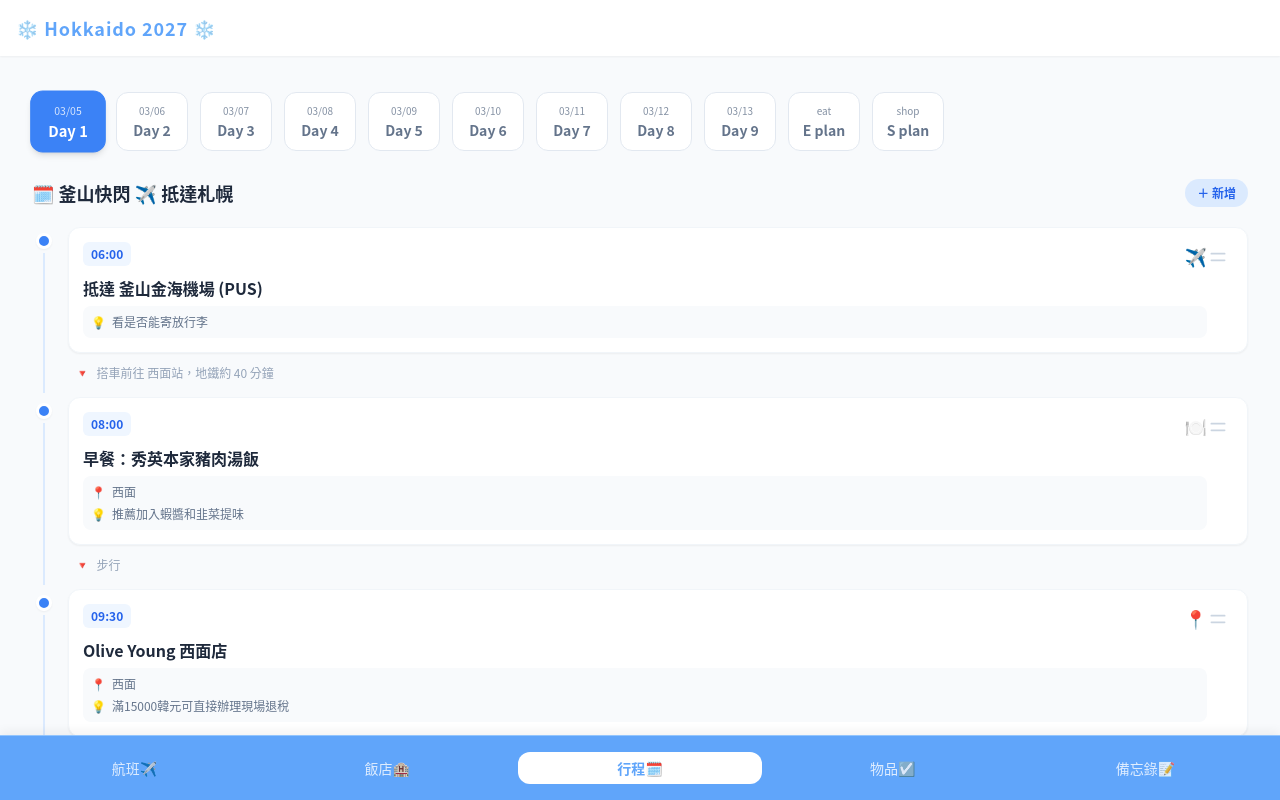
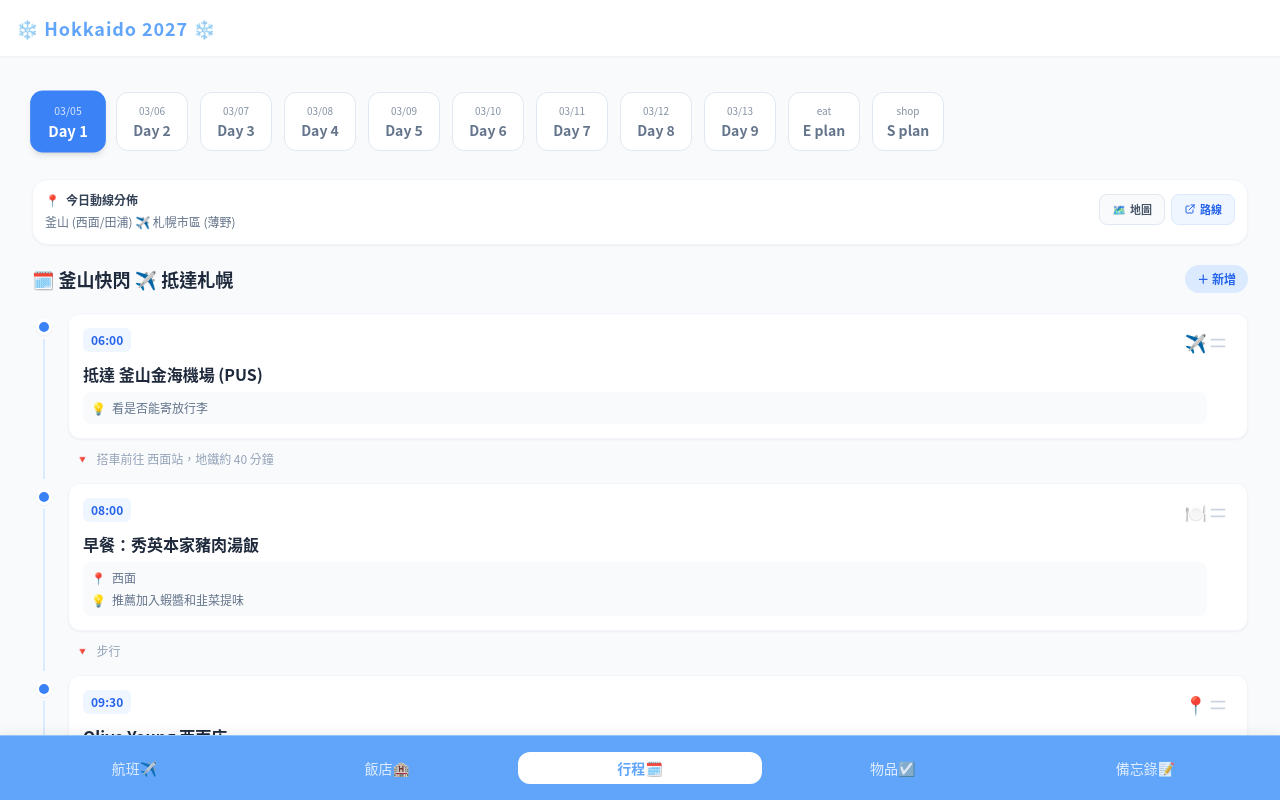
Before and after one commit to Hannahan2000/hokkaido-trip2027, an Angular app: page /itinerary in a window 1280 px wide. Built offline with nearby package versions, Linux system fonts and the light colour scheme.

Commit message:
feat: 新增還原行程、每日動線地圖

```diff
--- a/src/app/pages/itinerary/itinerary.component.html
+++ b/src/app/pages/itinerary/itinerary.component.html
@@ -14,6 +14,60 @@
 
   <!-- 2. 行程時間軸區塊 (獨立滾動區域) -->
   <div class="flex-1 overflow-y-auto px-4 pt-4 pb-32">
+
+    <!-- 🗺️ 今日動線分佈與地圖卡片 (結合方案 1 & 方案 2) -->
+    <div *ngIf="currentDay?.areaSummary" class="bg-white rounded-2xl p-3 mb-5 border border-slate-100 shadow-sm transition-all">
+      <div class="flex items-start justify-between gap-3">
+        <div class="flex-1 min-w-0">
+          <div class="flex items-center gap-1.5 text-xs font-bold text-slate-700 mb-1">
+            <span class="text-blue-500">📍</span>
+            <span>今日動線分佈</span>
+          </div>
+          <p class="text-xs text-slate-500 leading-relaxed font-medium">
+            {{ currentDay?.areaSummary }}
+          </p>
+        </div>
+
+        <!-- 按鈕操作區 -->
+        <div class="flex items-center gap-1.5 shrink-0 pt-0.5 whitespace-nowrap">
+          <!-- 方案 1：展開 / 收合地圖預覽 -->
+          <button (click)="toggleMap()"
+                  class="text-[11px] font-bold py-1.5 px-3 rounded-lg border transition-all flex items-center gap-1 active:scale-95"
+                  [ngClass]="isMapExpanded ? 'bg-blue-500 text-white border-blue-500 shadow-sm' : 'bg-slate-50 text-slate-600 border-slate-200 hover:bg-slate-100'">
+            <span>🗺️</span>
+            <span>{{ isMapExpanded ? '收合地圖' : '地圖' }}</span>
+          </button>
+
+          <!-- 方案 2：外連 Google Maps App 路線規劃 -->
+          <a *ngIf="currentGoogleMapsRouteUrl"
+             [href]="currentGoogleMapsRouteUrl"
+             target="_blank"
+             class="text-[11px] font-bold py-1.5 px-3 rounded-lg bg-blue-50 text-blue-600 border border-blue-100 hover:bg-blue-100 transition-all flex items-center gap-1 active:scale-95"
+             title="在 Google Maps 開啟完整導航路線">
+            <svg class="w-3 h-3" fill="none" stroke="currentColor" viewBox="0 0 24 24">
+              <path stroke-linecap="round" stroke-linejoin="round" stroke-width="2" d="M10 6H6a2 2 0 00-2 2v10a2 2 0 002 2h10a2 2 0 002-2v-4M14 4h6m0 0v6m0-6L10 14"></path>
+            </svg>
+            <span>路線</span>
+          </a>
+        </div>
+      </div>
+
+      <!-- 嵌入式地圖區塊 (方案 1：點擊展開) -->
+      <div *ngIf="isMapExpanded" class="mt-3 pt-3 border-t border-slate-100 animate-fade-in">
+        <div class="relative w-full h-48 rounded-xl overflow-hidden bg-slate-100 border border-slate-200 shadow-inner">
+          <iframe [src]="currentMapEmbedUrl"
+                  class="w-full h-full border-0"
+                  loading="lazy"
+                  allowfullscreen
+                  referrerpolicy="no-referrer-when-downgrade">
+          </iframe>
+        </div>
+        <div class="mt-2 flex justify-between items-center text-[11px] text-slate-400 px-1 text-xs">
+          <span>💡 提示：雙指可在地圖內縮放與平移</span>
+          <button (click)="isMapExpanded = false" class="text-blue-500 hover:underline font-medium">收起地圖 ▴</button>
+        </div>
+      </div>
+    </div>
 
     <h3 class="text-slate-800 font-bold text-lg mb-5 flex items-center justify-between">
       <span>🗓️ {{ currentDay?.title }}</span>
@@ -67,6 +121,19 @@
 
       </div>
     </div>
+
+    <!-- 3. 底部輔助操作區：還原預設行程 -->
+    <div class="mt-8 mb-6 flex flex-col items-center justify-center gap-1.5">
+      <button (click)="resetToDefault()"
+              class="text-xs text-slate-400 hover:text-rose-500 active:scale-95 transition-all flex items-center gap-1.5 py-2 px-3.5 rounded-full border border-slate-200 bg-white shadow-xs hover:border-slate-300">
+        <svg class="w-3.5 h-3.5" fill="none" stroke="currentColor" viewBox="0 0 24 24">
+          <path stroke-linecap="round" stroke-linejoin="round" stroke-width="2" d="M4 4v5h.582m15.356 2A8.001 8.001 0 004.582 9m0 0H9m11 11v-5h-.581m0 0a8.003 8.003 0 01-15.357-2m15.357 2H15"></path>
+        </svg>
+        還原預設行程
+      </button>
+      <span class="text-[10px] text-slate-300">若行程順序混亂或想重設，點此可回復初始內容</span>
+    </div>
+
   </div>
 </div>
 
@@ -96,7 +163,7 @@
 
   <div class="flex-1 overflow-y-auto px-6 pb-24">
     <div class="flex justify-between items-center mb-6 mt-2">
-      <h3 class="font-bold text-xl text-slate-800">{{ isNew ? '新增行程' : '編輯行程' }}</h3>
+      <h3 class="font-bold text-xl text-slate-800">{{ isNew ? '新增行程' : '行程' }}</h3>
       <button *ngIf="!isNew" (click)="deleteActivity()" class="text-slate-500 hover:text-red-400 active:scale-90 transition-transform p-1 -mr-1">
         <svg class="w-4 h-4" fill="none" stroke="currentColor" viewBox="0 0 24 24">
             <path stroke-linecap="round" stroke-linejoin="round" stroke-width="2" d="M19 7l-.867 12.142A2 2 0 0116.138 21H7.862a2 2 0 01-1.995-1.858L5 7m5 4v6m4-6v6m1-10V4a1 1 0 00-1-1h-4a1 1 0 00-1 1v3M4 7h16"></path>
--- a/src/app/pages/itinerary/itinerary.component.ts
+++ b/src/app/pages/itinerary/itinerary.component.ts
@@ -1,4 +1,5 @@
 import { Component, OnInit } from '@angular/core';
+import { DomSanitizer, SafeResourceUrl } from '@angular/platform-browser';
 import { CdkDragDrop, moveItemInArray } from '@angular/cdk/drag-drop';
 
 export interface Activity {
@@ -17,6 +18,8 @@ export interface DayPlan {
   date: string;
   title: string;
   activities: Activity[];
+  areaSummary?: string; // 今日動線摘要 (方案 2)
+  mapQuery?: string;    // 今日地圖搜尋中心/關鍵字 (方案 1)
 }
 
 @Component({
@@ -28,6 +31,9 @@ export class ItineraryComponent implements OnInit {
   selectedDayId: number | string = 1;
   days: DayPlan[] = [];
 
+  // 地圖展開狀態 (方案 1)
+  isMapExpanded = false;
+
   // 編輯面板狀態
   isSheetOpen = false;
   editingAct: Partial<Activity> | null = null;
@@ -37,6 +43,8 @@ export class ItineraryComponent implements OnInit {
   // 新增這個變數來專門控制動畫
   isSheetAnimating = false;
 
+  constructor(private sanitizer: DomSanitizer) {}
+
   ngOnInit() {
     this.loadData();
   }
@@ -45,14 +53,68 @@ export class ItineraryComponent implements OnInit {
     return typeof val === 'number';
   }
 
-  // 讀取資料 (若無存檔，則載入預設 9 天骨架)
+  // 切換地圖顯示/收合
+  toggleMap() {
+    this.isMapExpanded = !this.isMapExpanded;
+  }
+
+  // 取得當前日期的 Google Maps 嵌入網址 (方案 1)
+  get currentMapEmbedUrl(): SafeResourceUrl {
+    const day = this.currentDay;
+    if (!day) return this.sanitizer.bypassSecurityTrustResourceUrl('about:blank');
+    const query = day.mapQuery || (day.activities.find(a => a.location)?.location || day.title);
+    const url = `https://maps.google.com/maps?q=${encodeURIComponent(query)}&t=&z=12&ie=UTF8&iwloc=&output=embed`;
+    return this.sanitizer.bypassSecurityTrustResourceUrl(url);
+  }
+
+  // 取得當前日期的 Google Maps 多點導航/路線規劃網址 (方案 2)
+  get currentGoogleMapsRouteUrl(): string {
+    const day = this.currentDay;
+    if (!day || !day.activities || day.activities.length === 0) return '';
+    const validStops = day.activities
+      .map(a => a.location ? `${a.location} ${a.title}` : a.title)
+      .filter(name => !name.includes('退房') && !name.includes('休息') && !name.includes('自由活動') && !name.includes('備案'));
+
+    if (validStops.length === 0) return '';
+    if (validStops.length === 1) {
+      return `https://www.google.com/maps/search/?api=1&query=${encodeURIComponent(validStops[0])}`;
+    }
+
+    const origin = encodeURIComponent(validStops[0]);
+    const destination = encodeURIComponent(validStops[validStops.length - 1]);
+    const waypoints = validStops.slice(1, -1).slice(0, 8).map(s => encodeURIComponent(s)).join('|');
+    return `https://www.google.com/maps/dir/?api=1&origin=${origin}&destination=${destination}${waypoints ? '&waypoints=' + waypoints : ''}`;
+  }
+
+  // 讀取資料 (若無存檔，則載入預設 9 天骨架；若有存檔，補齊動線與地圖欄位)
   loadData() {
     const saved = localStorage.getItem('hokkaido_itinerary');
+    const defaultDays = this.generateDefault9Days();
     if (saved) {
-      this.days = JSON.parse(saved);
+      const parsedDays: DayPlan[] = JSON.parse(saved);
+      this.days = parsedDays.map(d => {
+        const def = defaultDays.find(x => x.dayId === d.dayId);
+        return {
+          ...def,
+          ...d,
+          areaSummary: d.areaSummary || def?.areaSummary,
+          mapQuery: d.mapQuery || def?.mapQuery
+        };
+      });
     } else {
+      this.days = defaultDays;
+      this.saveData();
+    }
+  }
+
+  // 還原預設行程
+  resetToDefault() {
+    const isConfirm = confirm('確定要還原成預設行程嗎？\n這將會清除您所有的自訂修改與拖曳排序！');
+    if (isConfirm) {
+      localStorage.removeItem('hokkaido_itinerary');
       this.days = this.generateDefault9Days();
       this.saveData();
+      alert('已成功還原預設行程！');
     }
   }
 
@@ -181,6 +243,8 @@ export class ItineraryComponent implements OnInit {
     return [
       {
         dayId: 1, date: '03/05', title: '釜山快閃 ✈️ 抵達札幌',
+        areaSummary: '釜山 (西面/田浦) ✈️ 札幌市區 (薄野)',
+        mapQuery: '札幌市 中央區',
         activities: [
           { id: 98, time: '06:00', title: '抵達 釜山金海機場 (PUS)', type: 'flight', note: '看是否能寄放行李', transit: '搭車前往 西面站，地鐵約 40 分鐘' },
           { id: 100, time: '08:00', title: '早餐：秀英本家豬肉湯飯', location: '西面', type: 'food', note: '推薦加入蝦醬和韭菜提味', transit: '步行', mapUrl: 'https://maps.app.goo.gl/FjqZYNpdVijKxHVF9' },
@@ -198,10 +262,12 @@ export class ItineraryComponent implements OnInit {
       },
       {
         dayId: 2, date: '03/06', title: '小樽漫遊(魚市星期日休市注意)',
+        areaSummary: '札幌 🚆 小樽運河 ➔ 堺町通 ➔ 朝里海景',
+        mapQuery: '小樽運河',
         activities: [
-          { id: 201, time: '10:45', title: '搭乘 JR 前往小樽', type: 'transport', note: '去程坐右側看海。若花束太大，抵達小樽後可先鎖在車站置物櫃' },
-          { id: 202, time: '11:30', title: '午餐備案 1：鱗友朝市', type: 'food', note: '推薦中沖水產活帝王蟹，但需注意過中午可能收攤', mapUrl: 'https://maps.app.goo.gl/5eg9PLHi7W1TAkoa8' },
-          { id: 203, time: '11:30', title: '午餐備案 2：三角市場', type: 'food', note: '海鮮丼熱門選擇', mapUrl: 'https://maps.app.goo.gl/d2X7ykE2e5cxshe87' },
+          { id: 201, time: '09:00', title: '搭乘 JR 前往小樽', type: 'transport', note: '去程坐右側看海。若花束太大，抵達小樽後可先鎖在車站置物櫃' },
+          { id: 202, time: '10:00', title: '早午餐備案 1：鱗友朝市', type: 'food', note: '推薦中沖水產活帝王蟹，但需注意過中午可能收攤', mapUrl: 'https://maps.app.goo.gl/5eg9PLHi7W1TAkoa8' },
+          { id: 203, time: '11:30', title: '早午餐備案 2：三角市場', type: 'food', note: '海鮮丼熱門選擇', mapUrl: 'https://maps.app.goo.gl/d2X7ykE2e5cxshe87' },
           { id: 204, time: '13:00', title: '船見坂', type: 'spot', note: '順路步行上坡道遠眺海景', mapUrl: 'https://maps.app.goo.gl/mC6B6J7SKiJKsNXA6' },
           { id: 205, time: '14:00', title: '小樽運河散策', type: 'spot', note: '北海道最具代表性的景點之一', mapUrl: 'https://maps.app.goo.gl/s5HAzsV64KNMdKLx8' },
           { id: 20501, time: '14:00', title: '小樽可逛-MIFFY PORT TOWN 小樽店', type: 'spot', note: '', mapUrl: 'https://maps.app.goo.gl/x7xfs5ahYZ1vpkBq6' },
@@ -210,8 +276,8 @@ export class ItineraryComponent implements OnInit {
           { id: 20504, time: '14:00', title: '小樽可逛-LeTAO', type: 'spot', note: '', mapUrl: 'https://maps.app.goo.gl/MWNFYLpPyiEeKDQp7' },
           // { id: 20505, time: '14:00', title: '小樽可逛-MIFFY PORT TOWN 小樽店', type: 'spot', note: '', mapUrl: 'https://maps.app.goo.gl/x7xfs5ahYZ1vpkBq6' },
           { id: 206, time: '15:00', title: '堺町通商店街 / 北一硝子', type: 'spot', note: '推薦 LeTAO 與北菓樓甜點，多數店家傍晚打烊', mapUrl: 'https://maps.app.goo.gl/dRNG8HQEufT7xwGY6' },
-          { id: 207, time: '16:30', title: '小樽蒸汽鐘', type: 'spot', note: '每 15 分鐘噴出蒸汽，十字路口對面拍攝能將音樂盒堂完整同框', mapUrl: 'https://maps.app.goo.gl/rh22zkqY5pK1yvkH8' },
-          { id: 208, time: '17:15', title: '搭 JR 準備回程 (短暫停留朝里)', type: 'transport', note: '回程記得坐左側看夕陽海景' },
+          { id: 207, time: '16:00', title: '小樽蒸汽鐘', type: 'spot', note: '每 15 分鐘噴出蒸汽，十字路口對面拍攝能將音樂盒堂完整同框', mapUrl: 'https://maps.app.goo.gl/rh22zkqY5pK1yvkH8' },
+          { id: 208, time: '16:30', title: '搭 JR 準備回程 (短暫停留朝里)', type: 'transport', note: '回程記得坐左側看夕陽海景' },
           { id: 209, time: '17:30', title: '朝里站', type: 'spot', note: '絕美的日劇海景車站場景，拍完照搭下一班車回札幌', mapUrl: 'https://maps.app.goo.gl/DCdP6iV4AjPsGswS8' },
           { id: 210, time: '19:00', title: '晚餐備案1 ：焼き鳥りぶれ', location: '薄野店 (居酒屋)', type: 'food', note: '好吃居酒屋，記得先預約', mapUrl: 'https://maps.app.goo.gl/pcwYXsKGmYJhTD7o6' },
           { id: 210, time: '19:00', title: '晚餐備案2 ：やきとり おでん 然', location: '薄野店 (居酒屋)', type: 'food', note: '居酒屋', mapUrl: 'https://maps.app.goo.gl/mrAst6q7ArhbDSKE8' }
@@ -219,6 +285,8 @@ export class ItineraryComponent implements OnInit {
       },
       {
         dayId: 3, date: '03/07', title: '札幌市區',
+        areaSummary: '圓山公園 (北海道神宮) ➔ 大通公園 ➔ 時計台 ➔ 狸小路',
+        mapQuery: '大通公園 札幌',
         activities: [
           { id: 300, time: '10:00', title: '取花', type: 'spot', note: '' },
           { id: 301, time: '09:00', title: '早餐：Tully\'s Coffee', location: '札幌 STV 北2条店', type: 'food', note: '吧台設有充電插座，喝杯皇家奶茶充飽電再出發', mapUrl: 'https://maps.app.goo.gl/uwL8iXAqHAabXM239' },
@@ -238,6 +306,8 @@ export class ItineraryComponent implements OnInit {
       },
       {
         dayId: 4, date: '03/08', title: '前往洞爺湖',
+        areaSummary: '札幌出發 🚆 洞爺湖畔八景 🏨 湖之栖',
+        mapQuery: '洞爺湖',
         activities: [
           { id: 401, time: '09:00', title: '辦理退房手續', type: 'hotel', note: '從札幌飯店退房，確認行李' },
           { id: 402, time: '10:00', title: '搭乘北斗號特急前往洞爺', type: 'transport' },
@@ -251,6 +321,8 @@ export class ItineraryComponent implements OnInit {
       },
       {
         dayId: 5, date: '03/09', title: '洞爺湖出發 ➡️ 登別 ➡️ 札幌',
+        areaSummary: '洞爺湖 ➔ 登別地獄谷 ➔ 札幌市區大採購',
+        mapQuery: '登別地獄谷',
         activities: [
           { id: 501, time: '09:30', title: '飯店退房，前往 JR 洞爺站', type: 'hotel', note: '搭乘飯店接駁車或道南巴士前往 JR 車站。1.往登別再回市區/2.往市區' },
           { id: 502, time: '10:15', title: '--------登別備案----------搭乘 JR 特急北斗號 (往登別)', type: 'transport', transit: '車程約 40 分鐘' },
@@ -269,6 +341,8 @@ export class ItineraryComponent implements OnInit {
       },
       {
         dayId: 6,  date: '03/10',  title: '美瑛/富良野 (雪地自駕)方案',
+        areaSummary: '旭川 ➔ 美瑛白金青池 ➔ 聖誕樹 ➔ 上富良野',
+        mapQuery: '美瑛 白金青池',
         activities: [
           {  id: 601,  time: '10:00',  title: '男山酒造資料館 / 高砂酒造',  type: 'spot',  note: '擇一參觀，駕駛請以水或甘酒代步' },
           {  id: 602,  time: '11:45',  title: '旭川拉麵村/旭川當地美食',  type: 'food',  note: '午餐暖胃，吃飽再進入美瑛山區' },
@@ -276,12 +350,14 @@ export class ItineraryComponent implements OnInit {
           {  id: 604,  time: '15:00',  title: 'Kita Kouboh (北工房)',  type: 'food',  note: '自家烘焙咖啡，下午茶休息' },
           {  id: 605,  time: '16:15',  title: '聖誕樹 (Christmas Tree)',  type: 'spot',  note: '黃昏斜射光最美 ' },
           {  id: 606,  time: '17:00',  title: '上富良野 日之出公園',  type: 'spot',  note: '【彈性備案】看愛之鐘與雪白盆地。若天色太暗或太累可省略此點掉頭' },
-          {  id: 607,  time: '18:45',  title: '返回旭川市區',  type: 'transport',  note: '夜間雪地視線較差，請慢行。回市區吃成吉思汗烤肉！'
-          }
+          {  id: 607,  time: '18:45',  title: '返回旭川市區',  type: 'transport',  note: '夜間雪地視線較差！'},
+          {  id: 608, time: '19:30', title: '晚餐：迴轉壽司 トリトン (Toriton)', location: '北8条光星店', type: 'food', note: '抽號碼牌後可掃碼用 LINE 查看進度！推薦油脂豐富的鮭魚壽司', mapUrl: 'https://maps.app.goo.gl/XFEa9u5ahKQu9oQK8' },
         ]
       },
       {
         dayId: 7, date: '03/11', title: '手稻滑雪課程',
+        areaSummary: '薄野集合 🚌 手稻滑雪場 🚌 市區和牛壽喜燒',
+        mapQuery: '手稻滑雪場',
         activities: [
           { id: 701, time: '07:30', title: '早餐：便利商店', type: 'food', note: '買些輕食與飯糰，準備一整天滑雪的體力', transit: '步行前往集合點' },
           { id: 702, time: '08:00', title: '集合與裝備領取', location: 'Infinity City 薄野店', type: 'spot', note: '完成報到手續，並由工作人員協助領取 Arc’teryx 始祖鳥滑雪服及其他滑雪裝備', transit: '搭乘巴士約 1 小時 5 分鐘' },
@@ -293,11 +369,13 @@ export class ItineraryComponent implements OnInit {
         ]
       },
       {
-        dayId: 8, date: '03/12', title: '市區逛街採買 (彈性)',
+        dayId: 8, date: '03/12', title: '市區逛街採買or滑雪',
+        areaSummary: '薄野 (Donguri) ➔ 迴轉壽司 ➔ 札幌啤酒博物館/滑雪',
+        mapQuery: '札幌啤酒博物館',
         activities: [
           { id: 801, time: '08:00', title: '滑雪或自由活動', type: 'spot', note: '若決定連滑兩天雪，這天就直接上雪場！若留在市區則走以下行程' },
           { id: 802, time: '10:00', title: '早餐/點心：Donguri 麵包店', location: 'Cocono Susukino 店', type: 'food', note: '推薦必嚐起司玉米麵包、竹輪麵包，炸雞也很推薦' },
-          { id: 803, time: '11:30', title: '午餐：迴轉壽司 トリトン (Toriton)', location: '北8条光星店', type: 'food', note: '抽號碼牌後可掃碼用 LINE 查看進度！推薦油脂豐富的鮭魚壽司', mapUrl: 'https://maps.app.goo.gl/XFEa9u5ahKQu9oQK8' },
+          { id: 803, time: '11:30', title: '午餐待安排', location: '', type: 'food', note: '', mapUrl: '' },
           { id: 804, time: '14:30', title: '下午茶：Sorriso dell’ Orso', location: '義式雪糕店', type: 'food', note: '可以先試吃再挑選喜歡的口味，推薦品嚐香濃的焙茶口味' },
           { id: 805, time: '16:00', title: '札幌啤酒博物館', type: 'spot', note: '若時間充裕可前往參觀/喝手沖啤酒' },
           { id: 806, time: '19:00', title: '晚餐待找', location: '', type: 'food', note: '' }
@@ -305,6 +383,8 @@ export class ItineraryComponent implements OnInit {
       },
       {
         dayId: 9, date: '03/13', title: '市區回程',
+        areaSummary: '札幌市區最後採買 🚆 新千歲機場CTS ✈️ 返家',
+        mapQuery: '新千歲機場 CTS',
         activities: [
           { id: 901, time: '09:00', title: '最後市區採買', type: 'spot', note: '狸小路或札幌車站' },
           { id: 902, time: '12:00', title: '退房，前往新千歲機場', type: 'transport' },
@@ -314,6 +394,8 @@ export class ItineraryComponent implements OnInit {
       },
       {
         dayId: 'E plan', date: 'eat', title: '食物備案都先放這',
+        areaSummary: '札幌大通 / 薄野周邊精選咖啡甜點與咖哩',
+        mapQuery: '札幌 大通',
         activities: [
           { id: 1001, time: '09:00', title: 'Smooch cafe', type: 'food', note: '咖啡廳', mapUrl: 'https://maps.app.goo.gl/zaD2s47n5AN6C5sM8' },
           { id: 1002, time: '10:00', title: '北大マルシェCafé&Labo', type: 'food', note: '咖啡廳', mapUrl: 'https://maps.app.goo.gl/S3EsPCBjrAvXLNpS8' },
@@ -327,6 +409,8 @@ export class ItineraryComponent implements OnInit {
       },
       {
         dayId: 'S plan', date: 'shop', title: '購物其他清單',
+        areaSummary: '札幌市區 / 狸小路推薦購物清單',
+        mapQuery: '狸小路商店街 札幌',
         activities: [
           { id: 1101, time: '09:00', title: 'プロテイン専門店 エゾボリック 札幌大通店', type: 'spot', note: '運動營養補給品商店', mapUrl: 'https://maps.app.goo.gl/XTTy83AwoFB2AtZ37' },
           // { id: 1102, time: '10:00', title: '', type: 'spot', note: '', mapUrl: '' },
```
Also changed, not shown: package.json (+4 -4 lines).
